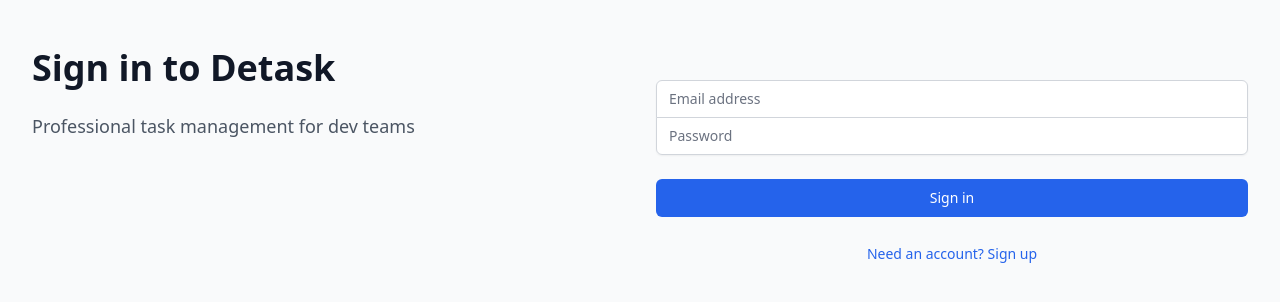
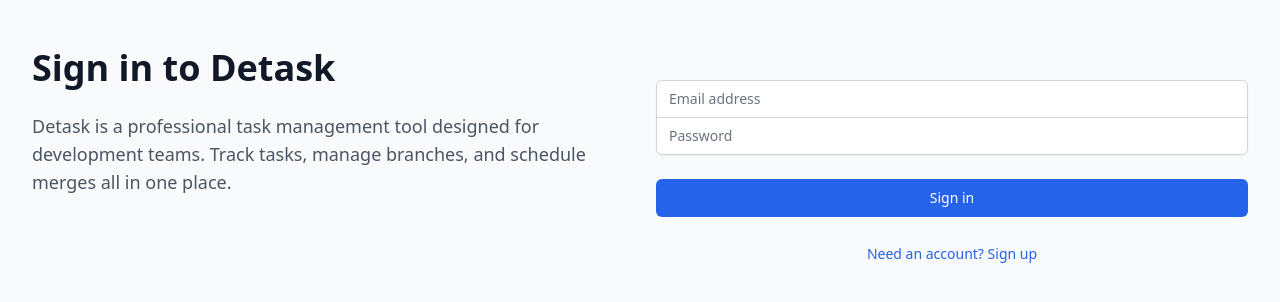
Before and after one commit to ghostm0nk/detask, a React (Vite) app: page / in a window 1280 px wide. Shown: the top 302 px of the page. Built offline with nearby package versions, Linux system fonts and the light colour scheme; no server answers.

Commit message:
Update src/components/Auth.jsx

```diff
--- a/src/components/Auth.jsx
+++ b/src/components/Auth.jsx
@@ -36,7 +36,7 @@
             {isSignUp ? 'Create your account' : 'Sign in to Detask'}
           </h2>
           <p className="text-lg text-gray-600">
-            Professional task management for dev teams
+            Detask is a professional task management tool designed for development teams. Track tasks, manage branches, and schedule merges all in one place.
           </p>
         </div>
 
```
